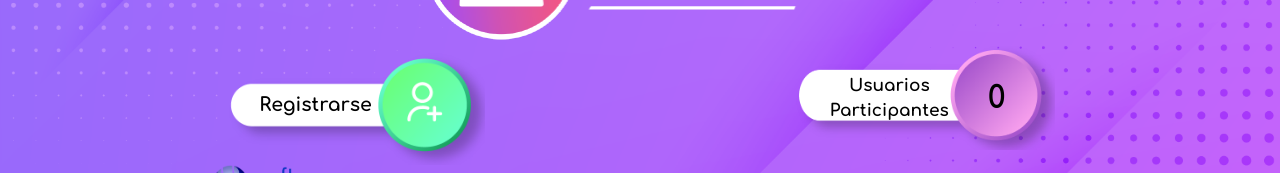
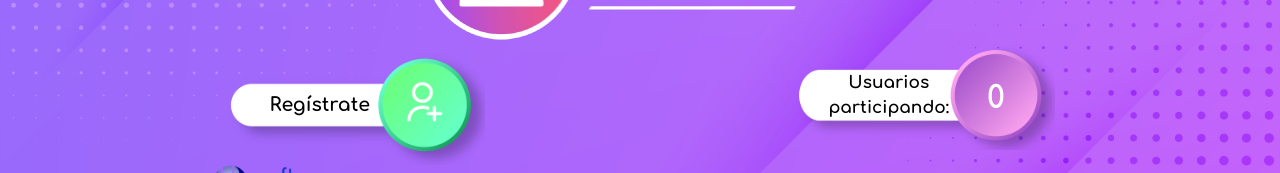
Before and after one commit to AdanUatx/Tombola-Softura, an Angular app: page /#/inicio in a window 1280 px wide. Shown: the part 436-609 px from the top of the page. Built offline with nearby package versions, Linux system fonts and the light colour scheme; no server answers.

Commit message:
CORECCIÖN DE BUG VISUALIZAR NUMERO DE PARTICIPANTES

```diff
--- a/src/app/components/inicio/inicio.component.css
+++ b/src/app/components/inicio/inicio.component.css
@@ -52,7 +52,7 @@
   position: absolute;
   top: 50%;
   left: 50%;
-  transform: translate(-80%, -50%);
+  transform: translate(-80%, -55%);
   text-align: center;
   color: black;
   font-size: 17px;
@@ -63,11 +63,12 @@
   position: absolute;
   top: 50%;
   left: 50%;
-  transform: translate(350%, -50%);
+  transform: translate(92%,-50%);
   text-align: center;
-  color: black;
   font-size: 31px;
-  font-family: Comfortaa ,Poppins, sans-serif;
+  min-width: 50px;
+  white-space: nowrap;
+  font-family: Comfortaa,Poppins,sans-serif;
 }
 
 @media (min-width: 992px) {
--- a/src/app/components/inicio/inicio.component.html
+++ b/src/app/components/inicio/inicio.component.html
@@ -37,15 +37,15 @@
     <div class="col-md-6 order-md-2">
       <div style="position: relative;">
         <img loading="lazy" src="assets/img/USUARIO.png" style="max-width: 260px;" class="img-fluid mx-auto d-block" alt="Usuarios">
-        <p class="txtrusuarios">Usuarios <br> Participantes</p>
-        <p class="txtNumUsuarios">{{ usuariosTotal }} </p>
+        <p class="txtrusuarios">Usuarios <br> participando:</p>
+        <p class="txtNumUsuarios" style="color: white;">{{ usuariosTotal }} </p>
       </div>
     </div>
     <div class="col-md-6 order-md-1">
       <div style="position: relative;">
         <a class="d-block text-center registrobutton" (click)="abrirModal(Registro,'md')">
           <img loading="lazy" src="assets/img/REGÍSTRATE%20.png" style="max-width: 260px;" class="img-fluid mx-auto d-block" alt="Registrarse">
-          <p class="txtregistrar">Registrarse</p>
+          <p class="txtregistrar">Regístrate</p>
         </a>
       </div>
     </div>
```
